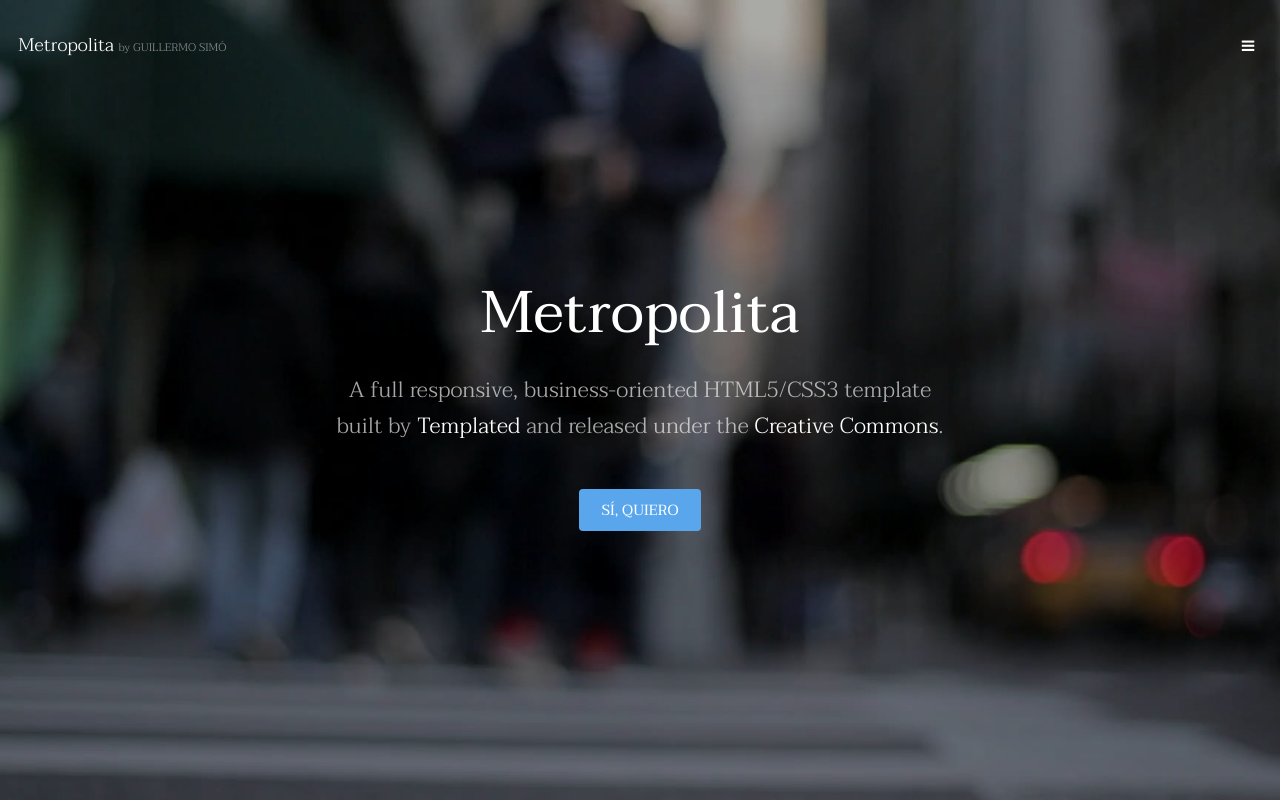
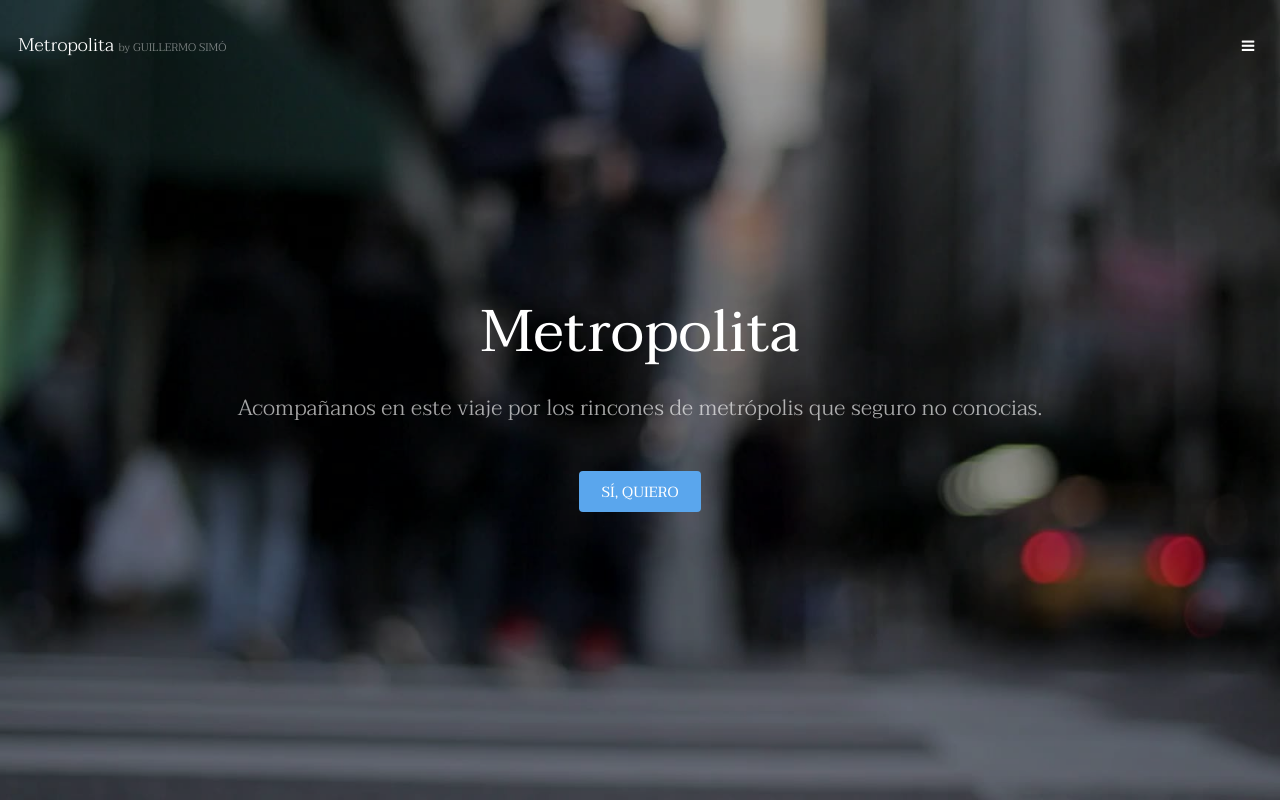
Before and after one commit to Guillermogas/REP_04_METROPOLITA, a plain HTML site: page metropolita/index.html in a window 1280 px wide. Shown: the top 800 px of the page. Drawn offline with Linux system fonts and the light colour scheme.

Commit message:
Frase bajo el h1 por YAGO

```diff
--- a/metropolita/index.html
+++ b/metropolita/index.html
@@ -37,8 +37,7 @@
 			<section id="banner" data-video="images/banner">
 				<div class="inner">
 					<h1>Metropolita</h1>
-					<p>A full responsive, business-oriented HTML5/CSS3 template<br />
-					built by <a href="https://templated.co/">Templated</a> and released under the <a href="https://templated.co/license">Creative Commons</a>.</p>
+					<p>Acompañanos en este viaje por los rincones de metrópolis que seguro no conocias.</p>
 					<a href="#one" class="button special scrolly">Sí, quiero</a>
 				</div>
 			</section>
```
